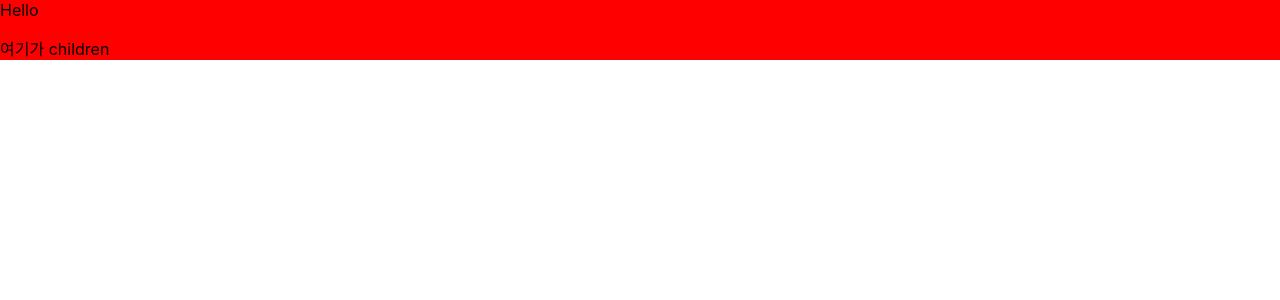
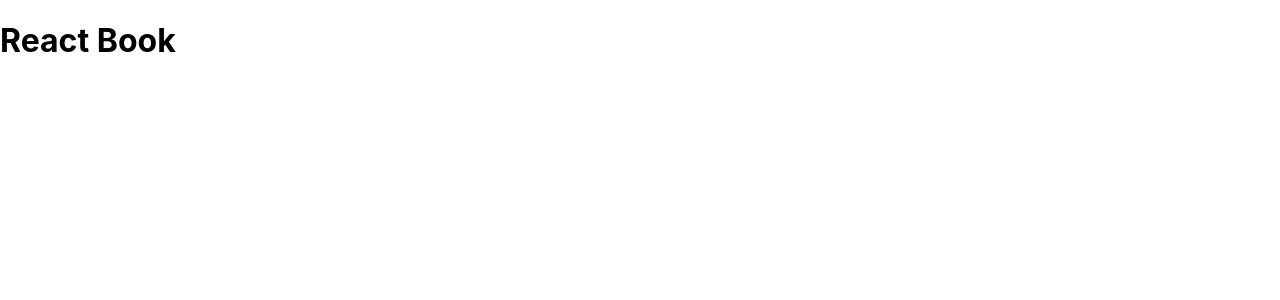
Before and after one commit to kyoulho/react-study, a React (Create React App) app: page / in a window 1280 px wide. Shown: the top 300 px of the page. Built offline with nearby package versions, Linux system fonts and the light colour scheme.

Commit message:
24.03.19

```diff
--- /dev/null
+++ b/src/components/ContextSample.tsx
@@ -0,0 +1,38 @@
+import React from "react";
+
+const TitleContext = React.createContext('');
+
+// Title 컴포넌트 안에서 Context 값을 참조한다.
+const Title = () => {
+    // Consumer 를 사용해, Context 값을 참조한다.
+    return (
+        <TitleContext.Consumer>
+            {(title) => {
+                return <h1>{title}</h1>
+            }}
+        </TitleContext.Consumer>
+    )
+}
+
+const Header = () => {
+    return (
+        <div>
+            {/* Header에서 Title로는 아무런 데이터를 전달하지 않는다   */}
+            <Title/>
+        </div>
+    )
+};
+
+// Page 컴포넌트 안에서 Context에 값을 전달한다.
+const Page = () => {
+    const title = 'React Book';
+    // Provider 를 사용해 Context에 값을 설정한다.
+    // Provider 이하의 컴포넌트로부터 값을 참조할 수 있다.
+    return (
+        <TitleContext.Provider value={title}>
+            <Header/>
+        </TitleContext.Provider>
+    )
+};
+
+export default Page
--- a/src/index.tsx
+++ b/src/index.tsx
@@ -2,14 +2,14 @@
 import ReactDOM from 'react-dom/client';
 import './index.css';
 import reportWebVitals from './reportWebVitals';
-import Parent from "./components/ContainerSample";
+import Page from "./components/ContextSample";
 
 const root = ReactDOM.createRoot(
     document.getElementById('root') as HTMLElement
 );
 root.render(
     <React.StrictMode>
-        <Parent/>
+        <Page/>
     </React.StrictMode>
 );
 
```
